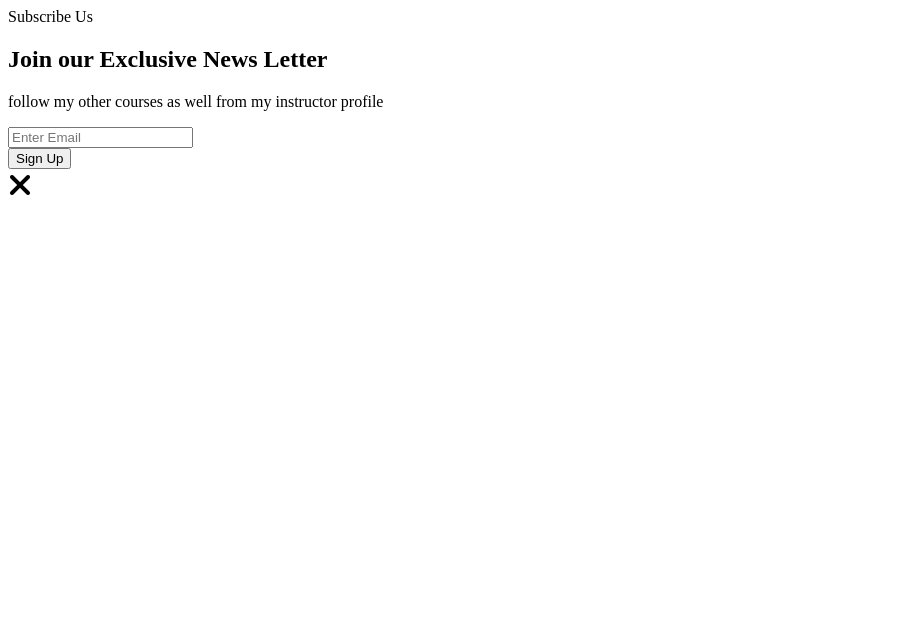
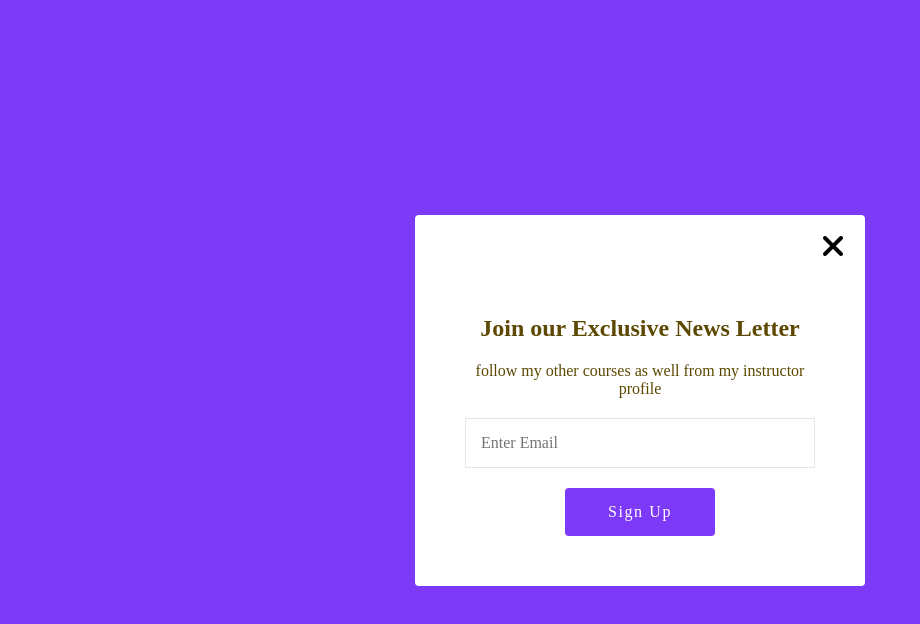
Before and after one commit to Caleboc1/News-Letter-application, a plain HTML site: page index.html in a window 1280 px wide. Shown: the whole page, without its empty margins (0-920 px from the left). Drawn offline with Linux system fonts and the light colour scheme.

Commit message:
styles applied

```diff
--- a/index.html
+++ b/index.html
@@ -19,11 +19,11 @@
         <div class="box">
             <button type="submit">Sign Up</button>
         </div>
+        <a class="close" onclick="toggleNewsLetter()">
+            <i class="fa fa-times fa-2x" aria-hidden="true"></i>
+        </a>
+    </div>
 
-    </div>
-    <a class="close" onclick="toggleNewsLetter()">
-        <i class="fa fa-times fa-2x" aria-hidden="true"></i>
-    </a>
     <script src="script.js"></script>
 </body>
 </html>
--- a/styles.css
+++ b/styles.css
@@ -0,0 +1,97 @@
+* {
+    box-sizing: border-box;
+    padding: 0;
+    margin: 0;
+}
+
+body{
+    display: flex;
+    align-items: center;
+    justify-content: center;
+    font-family: serif;
+    height: 100vh;
+    background-color: #7c3af8;
+}
+
+.button{
+    position: relative;
+    padding: 15px 20px;
+    font-size: 1.5rem;
+    background-color: #fff;
+    display: inline-block;
+    text-decoration: none;
+    color: #5c4;
+    cursor: pointer;
+    border-radius: 10px;
+    transition: 0.5s;
+}
+
+.button:hover{
+    letter-spacing: 0.1rem;
+}
+
+#newsLetter{
+    position: fixed;
+    /* top: -100%;
+    left: 50%;
+    transform: translate(-50%, -50%); */
+    background-color: #fff;
+    z-index: 1000;
+    width: 450px;
+    padding: 80px 50px 50px;
+    transition: 0.5s;
+    border-radius: 4px;
+    /* visibility: hidden; */
+}
+
+#newsLetter:active{
+visibility: visible;
+top: 50%;
+}
+
+#newsLetter h2 {
+    text-align: center;
+    color: #5c4800;
+    font-size: 24px;
+    margin: 20px 10px;
+}
+
+#newsLetter p{
+    text-align: center;
+    color: #5c4800;
+}
+
+#newsLetter .box{
+    position: relative;
+    width: 100%;
+    margin-top: 20px;
+    display: flex;
+    align-items: center;
+    justify-content: center;
+}
+
+input, button {
+    width: 100%;
+    border: 1px solid rgba(0, 0, 0, 0.1);
+    padding: 15px;
+    outline: none;
+    font-size: 1rem;
+    font-family: serif;
+}
+
+button{
+    border: none;
+    width: 150px;
+    letter-spacing: 0.1rem;
+    background-color: #7c3af8;
+    color: #fff;
+    border-radius: 4px;
+    cursor: pointer;
+}
+
+.close{
+    position: absolute;
+    cursor: pointer;
+    top: 15px;
+    right: 20px;
+}
```
